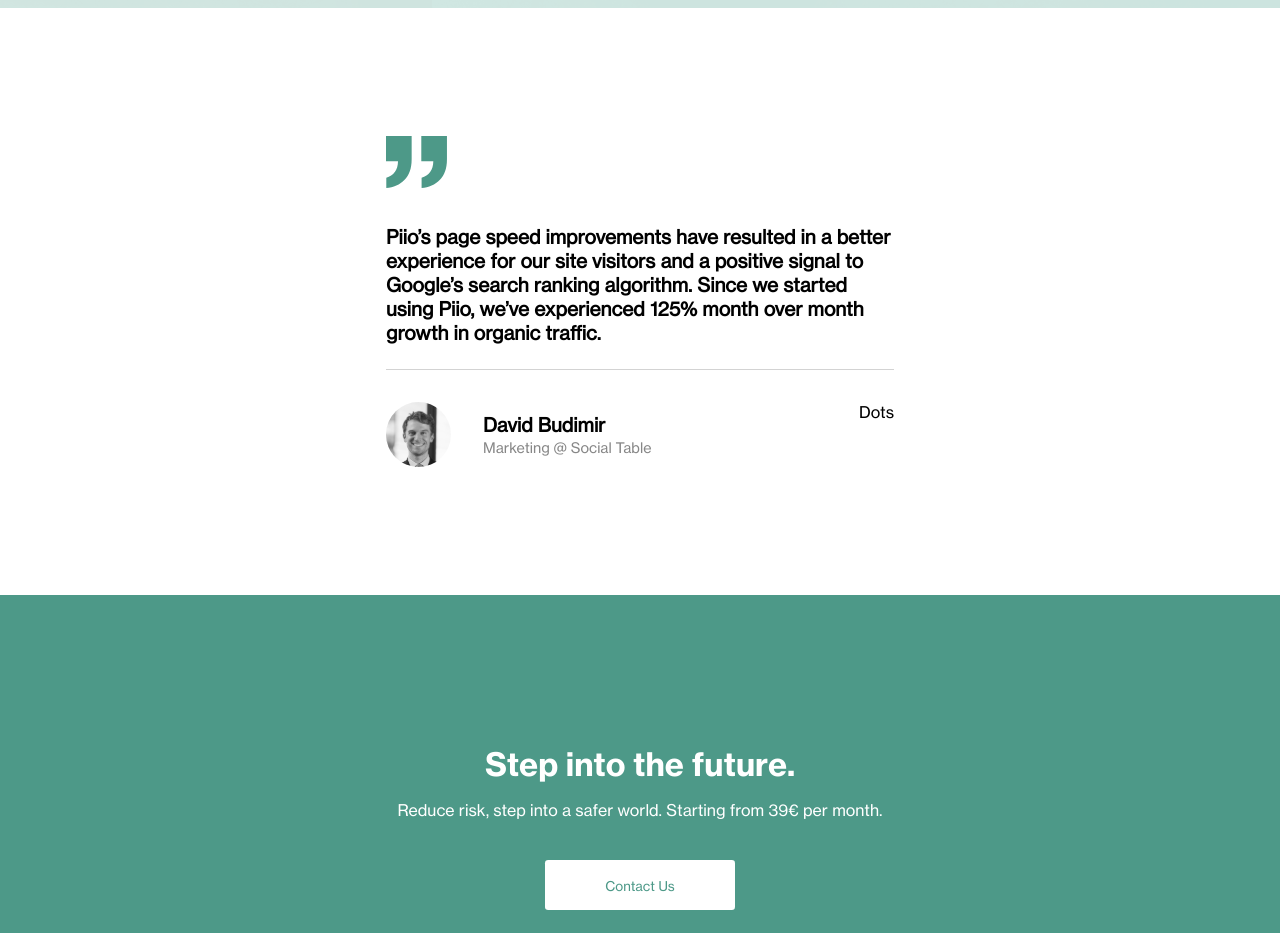
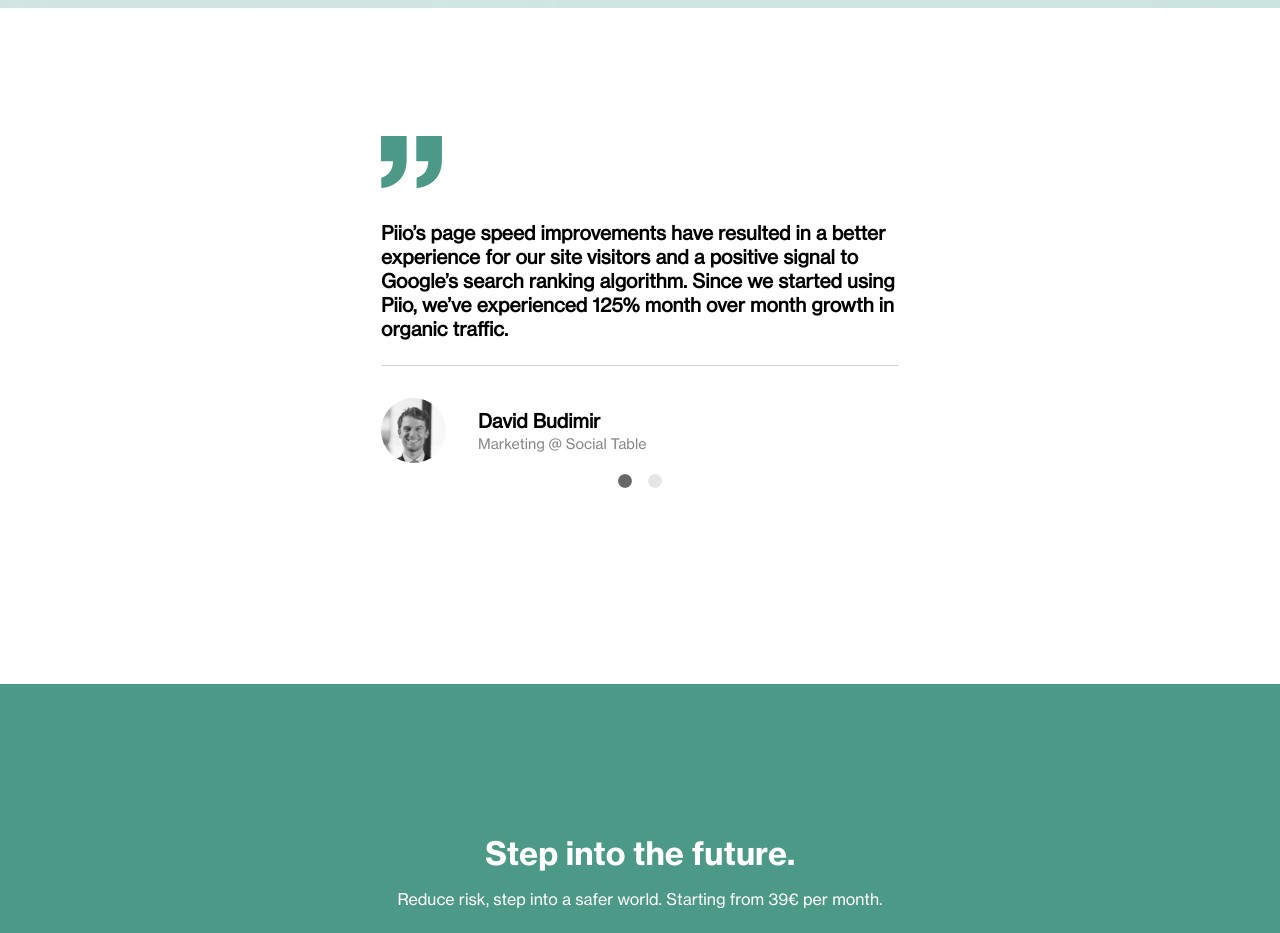
Before and after one commit to MilosVR/Monometric-app, a React (Create React App) app: page / in a window 1280 px wide. Shown: the part 4120-5053 px from the top of the page. Built offline with nearby package versions, Linux system fonts and the light colour scheme.

Commit message:
add sliders

```diff
--- a/package.json
+++ b/package.json
@@ -11,7 +11,9 @@
     "react-dom": "^16.13.1",
     "react-reveal": "^1.2.2",
     "react-router-dom": "^5.2.0",
-    "react-scripts": "3.4.1"
+    "react-scripts": "3.4.1",
+    "react-slick": "^0.26.1",
+    "slick-carousel": "^1.8.1"
   },
   "scripts": {
     "start": "react-scripts start",
--- a/src/Footer/Footer.scss
+++ b/src/Footer/Footer.scss
@@ -32,6 +32,7 @@
 @media only screen and (max-width: 1024px) {
   .footer_inner {
     width: 100% !important;
+    padding: 0 1rem;
   }
 }
 @media only screen and (max-width: 450px) {
--- a/src/Landing/Landing.scss
+++ b/src/Landing/Landing.scss
@@ -268,16 +268,18 @@
     }
   }
 }
+.landing_section_4_left_mobile {
+  display: none;
+}
 .testimonial {
   padding: 8rem 0;
   .testimonial_slider {
-    display: flex;
-    justify-content: center;
+    width: 550px;
+    height: 420px;
+    overflow: hidden;
+    margin: auto;
     .testimonial_slider_item {
-      max-width: 540px;
-      max-height: 397px;
       padding: 0 1rem;
-
       .testimonial_img {
         padding-bottom: 2rem;
       }
--- a/src/Landing/Landing_Section_Four.js
+++ b/src/Landing/Landing_Section_Four.js
@@ -1,5 +1,8 @@
 import React from "react";
 import Fade from "react-reveal/Fade";
+import Slider from "react-slick";
+import "slick-carousel/slick/slick.css";
+import "slick-carousel/slick/slick-theme.css";
 
 const LandingSectionFour = () => {
   return (
@@ -20,7 +23,54 @@
             <h2>Infrastructure</h2>
             <h2>IT</h2>
           </div>
+          <div className="landing_section_4_left_mobile">
+            <Slider {...settings}>
+              <div>
+                <h2>Healthcare</h2>
+                <p>
+                  Medical fridges monitoring of temperature. We provide 0.01C
+                  accurate real time inisight.
+                </p>
+              </div>
+              <div>
+                <h2>Security</h2>
+                <p>
+                  Medical fridges monitoring of temperature. We provide 0.01C
+                  accurate real time inisight.
+                </p>
+              </div>
+              <div>
+                <h2>Production</h2>
+                <p>
+                  Medical fridges monitoring of temperature. We provide 0.01C
+                  accurate real time inisight.
+                </p>
+              </div>
+              <div>
+                <h2>Transportation</h2>
+                <p>
+                  Medical fridges monitoring of temperature. We provide 0.01C
+                  accurate real time inisight.
+                </p>
+              </div>
+              <div>
+                <h2>Infrastructure</h2>
+                <p>
+                  Medical fridges monitoring of temperature. We provide 0.01C
+                  accurate real time inisight.
+                </p>
+              </div>
+              <div>
+                <h2>IT</h2>
+                <p>
+                  Medical fridges monitoring of temperature. We provide 0.01C
+                  accurate real time inisight.
+                </p>
+              </div>
+            </Slider>
+          </div>
         </Fade>
+
         <div className="landing_section_4_right">
           <img alt="" src="/assets/img_1.svg" />
         </div>
@@ -30,3 +80,12 @@
 };
 
 export default LandingSectionFour;
+
+let settings = {
+  dots: true,
+  infinite: false,
+  speed: 500,
+  slidesToShow: 1,
+  slidesToScroll: 1,
+  initialSlide: 0,
+};
--- a/src/Landing/Testimonial.js
+++ b/src/Landing/Testimonial.js
@@ -1,9 +1,13 @@
 import React from "react";
+import Slider from "react-slick";
+import "slick-carousel/slick/slick.css";
+import "slick-carousel/slick/slick-theme.css";
 
 const Testimonial = () => {
   return (
     <div className="testimonial">
       <div className="testimonial_slider">
+        <Slider {...settings}>
           <div className="testimonial_slider_item">
             <img
               src="/assets/testimonial.svg"
@@ -11,10 +15,10 @@
               className="testimonial_img"
             />
             <p>
-            Piio’s page speed improvements have resulted in a better experience
-            for our site visitors and a positive signal to Google’s search
-            ranking algorithm. Since we started using Piio, we’ve experienced
-            125% month over month growth in organic traffic.
+              Piio’s page speed improvements have resulted in a better
+              experience for our site visitors and a positive signal to Google’s
+              search ranking algorithm. Since we started using Piio, we’ve
+              experienced 125% month over month growth in organic traffic.
             </p>
             <div className="testimoial_info">
               <div className="testimonial_info_desc">
@@ -24,12 +28,45 @@
                   <span>Marketing @ Social Table</span>
                 </div>
               </div>
-            <div className="testimonial_slider_dots">Dots</div>
+              <div className="testimonial_slider_dots"></div>
             </div>
           </div>
+          <div className="testimonial_slider_item">
+            <img
+              src="/assets/testimonial.svg"
+              alt=""
+              className="testimonial_img"
+            />
+            <p>
+              Piio’s page speed improvements have resulted in a better
+              experience for our site visitors and a positive signal to Google’s
+              search ranking algorithm. Since we started using Piio, we’ve
+              experienced 125% month over month growth in organic traffic.
+            </p>
+            <div className="testimoial_info">
+              <div className="testimonial_info_desc">
+                <img alt="" src="/assets/testimonial_img.svg" />
+                <div>
+                  <p>Milos Novovic</p>
+                  <span>Marketing @ Social Table</span>
+                </div>
+              </div>
+              <div className="testimonial_slider_dots"></div>
+            </div>
+          </div>
+        </Slider>
       </div>
     </div>
   );
 };
 
 export default Testimonial;
+
+let settings = {
+  dots: true,
+  infinite: false,
+  speed: 500,
+  slidesToShow: 1,
+  slidesToScroll: 1,
+  initialSlide: 0,
+};
--- a/src/Navbar/Navbar.js
+++ b/src/Navbar/Navbar.js
@@ -1,7 +1,6 @@
 import React, { useEffect } from "react";
 import "./Navbar.scss";
 import { Link } from "react-router-dom";
-import Fade from "react-reveal/Fade";
 
 const Navbar = (props) => {
   useEffect(() => {});
--- a/src/config.scss
+++ b/src/config.scss
@@ -87,3 +87,48 @@
   background: $primary_color;
   color: #fbfbfb;
 }
+.slick-prev {
+  left: 0;
+}
+.slick-next {
+  right: 0;
+}
+// slick-active
+.slick-dots {
+  padding-top: 0.5rem;
+  li {
+    &.slick-active {
+      button {
+        &::before {
+          font-size: 6px;
+          line-height: 20px;
+          position: absolute;
+          top: 0;
+          left: 0;
+          width: 20px;
+          height: 20px;
+          content: "•";
+          font-size: 1rem;
+          text-align: center;
+          color: #333 !important;
+        }
+      }
+    }
+    button {
+      &::before {
+        font-size: 6px;
+        line-height: 20px;
+        position: absolute;
+        top: 0;
+        left: 0;
+        width: 20px;
+        height: 20px;
+        content: "•";
+        font-size: 1rem;
+        text-align: center;
+        opacity: 0.25;
+        color: #979797;
+      }
+    }
+  }
+}
--- a/src/responsive.scss
+++ b/src/responsive.scss
@@ -258,6 +258,9 @@
       font-size: 2rem !important;
     }
   }
+  .testimonial_slider {
+    width: 100% !important;
+  }
   .landing_section_1_image {
     position: absolute;
     background: url("/assets/landing_bg.png") no-repeat;
@@ -331,4 +334,28 @@
       padding-bottom: 2rem;
     }
   }
+  .landing_section_4_left_mobile {
+    display: block !important;
+    width: 100%;
+    padding-bottom: 3rem;
+    div {
+      width: 100%;
+      text-align: center;
+      h2 {
+        width: 100%;
+        padding: 0.5rem;
+        color: $primary_color;
+      }
+      p {
+        color: #878787;
+        padding-bottom: 1rem;
+      }
+    }
+  }
+  .landing_section_4_left {
+    display: none;
+  }
+  .testimonial {
+    padding: 4rem 0;
+  }
 }
```
Also changed, not shown: 1 other file (tests, documents, lock files or other folders). Lines whose indentation alone changed are shown as unchanged.
